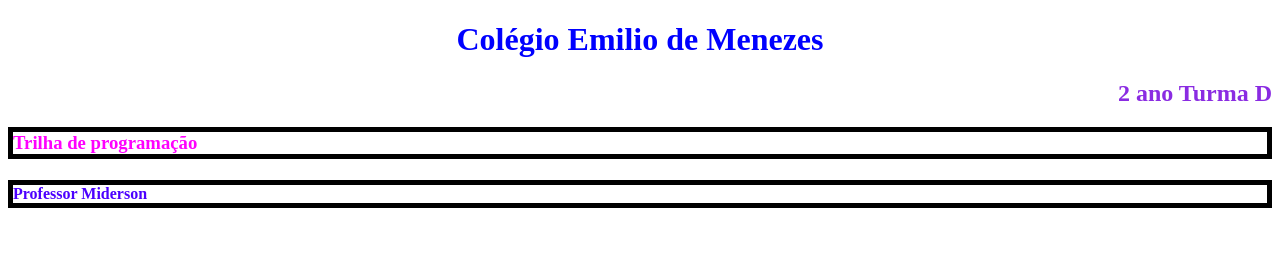
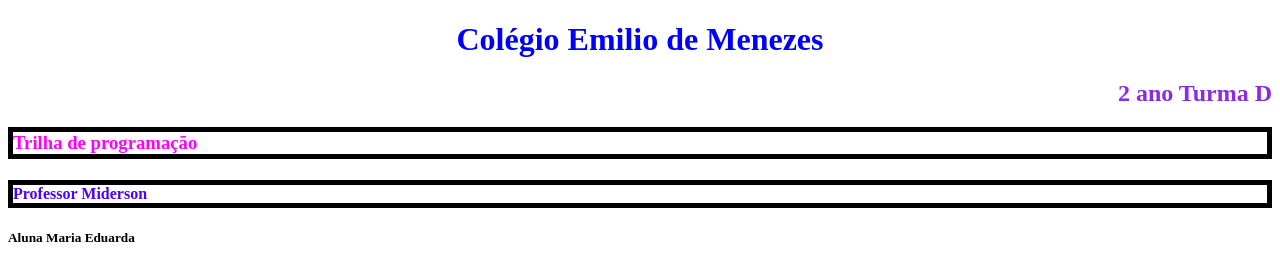
Before and after one commit to mariabolzani/Maria-2-D, a plain HTML site: page index.html in a window 1280 px wide. Drawn offline with Linux system fonts and the light colour scheme.

Commit message:
nome meu

```diff
--- a/index.html
+++ b/index.html
@@ -11,5 +11,6 @@
     <h2>2 ano Turma D</h2>
     <h3>Trilha de programação</h3>
     <h4>Professor Miderson</h4>
+    <h5>Aluna Maria Eduarda</h5>
 </body>
 </html>
```
